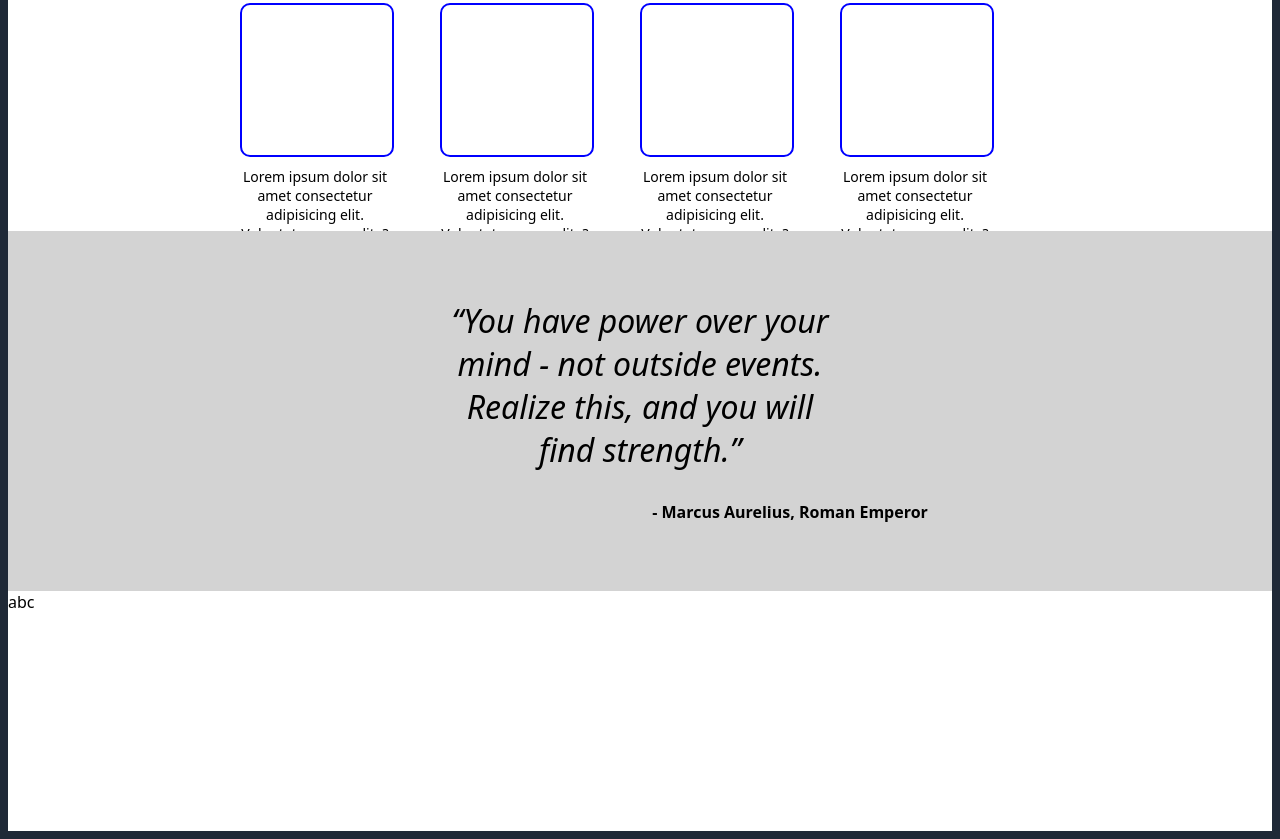
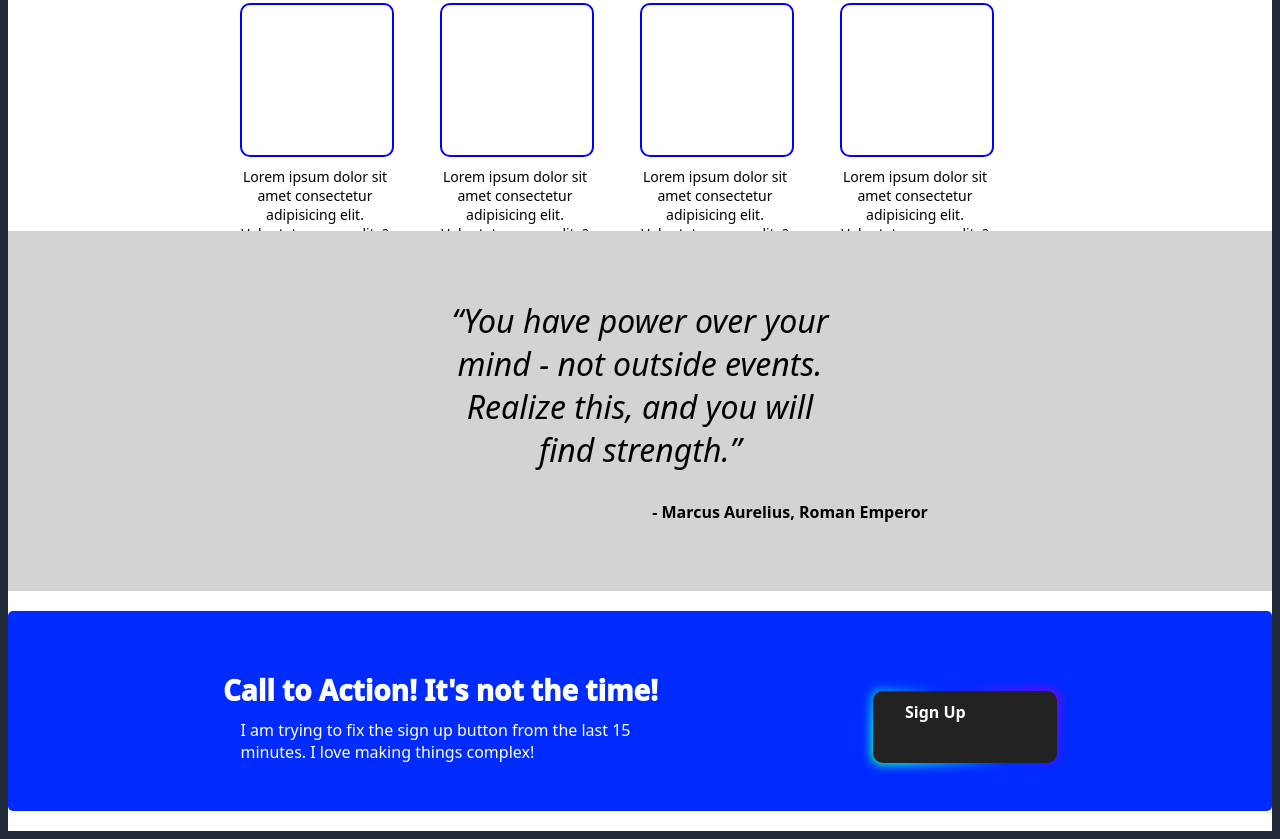
Before and after one commit to Sak-drago/Front-end-Demo, a plain HTML site: page index.html in a window 1280 px wide. Shown: the part 537-1376 px from the top of the page. Drawn offline with Linux system fonts and the light colour scheme.

Commit message:
Add Section-4 complete

```diff
--- a/index.html
+++ b/index.html
@@ -51,6 +51,16 @@
         <div class="quote-text">“You have power over your mind - not outside events. Realize this, and you will find strength.”</div>
         <strong>- Marcus Aurelius, Roman Emperor</strong>
     </div>
-    <div class="section_4">abc</div>
+    <div class="section_4">
+        <div class="pop-up">
+            <div class="pop-content">
+                <div class="pop-text">
+                    <div class="pop-head">Call to Action! It's not the time!</div>
+                    <div class="pop-subt">I am trying to fix the sign up button from the last 15 minutes. I love making things complex!</div>
+                </div>
+                <div class="button-up" role="button">Sign Up</div>
+            </div>
+        </div>
+    </div>
 </body>
 </html>
--- a/style.css
+++ b/style.css
@@ -30,6 +30,9 @@ body {
 .section_4 {
     background-color: white;
     height: 30vh;
+    display: flex;
+    justify-content: center;
+    align-items: center;
 }
 
 hr {
@@ -212,3 +215,34 @@ a {
 strong {
   margin-left: 300px;
 }
+
+.pop-up {
+  width: 1500px;
+  height: 200px;
+  background-color: #002bff;
+  border-radius: 5px;
+}
+
+.pop-content {
+  display: flex;
+  justify-content: space-evenly;
+  margin-top: 60px;
+}
+
+.pop-text {
+  color: white;
+  display: flex;
+  flex-direction: column;
+  gap: 10px;
+  justify-content: center;
+  align-items: center;
+}
+
+.pop-head {
+  font-weight: 1000;
+  font-size: 28px;
+}
+
+.pop-subt {
+  width: 400px;
+}
```
